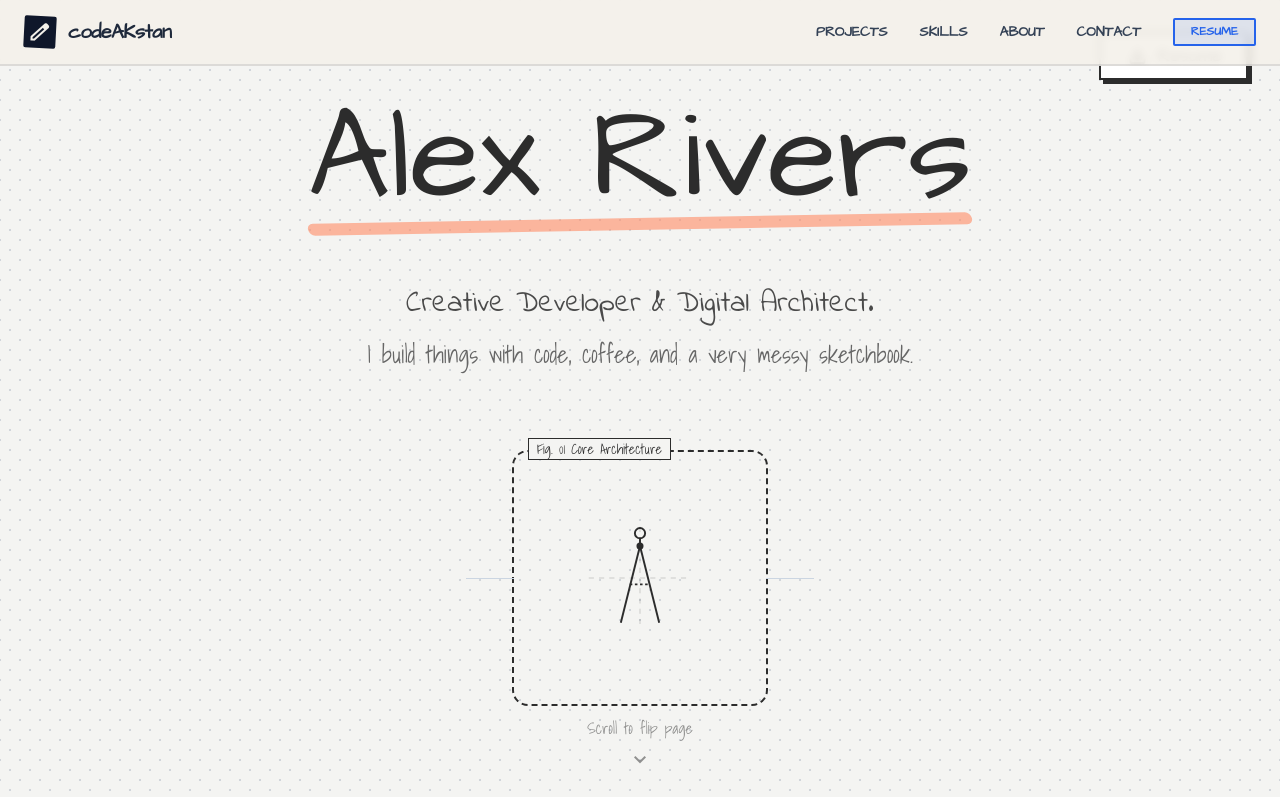
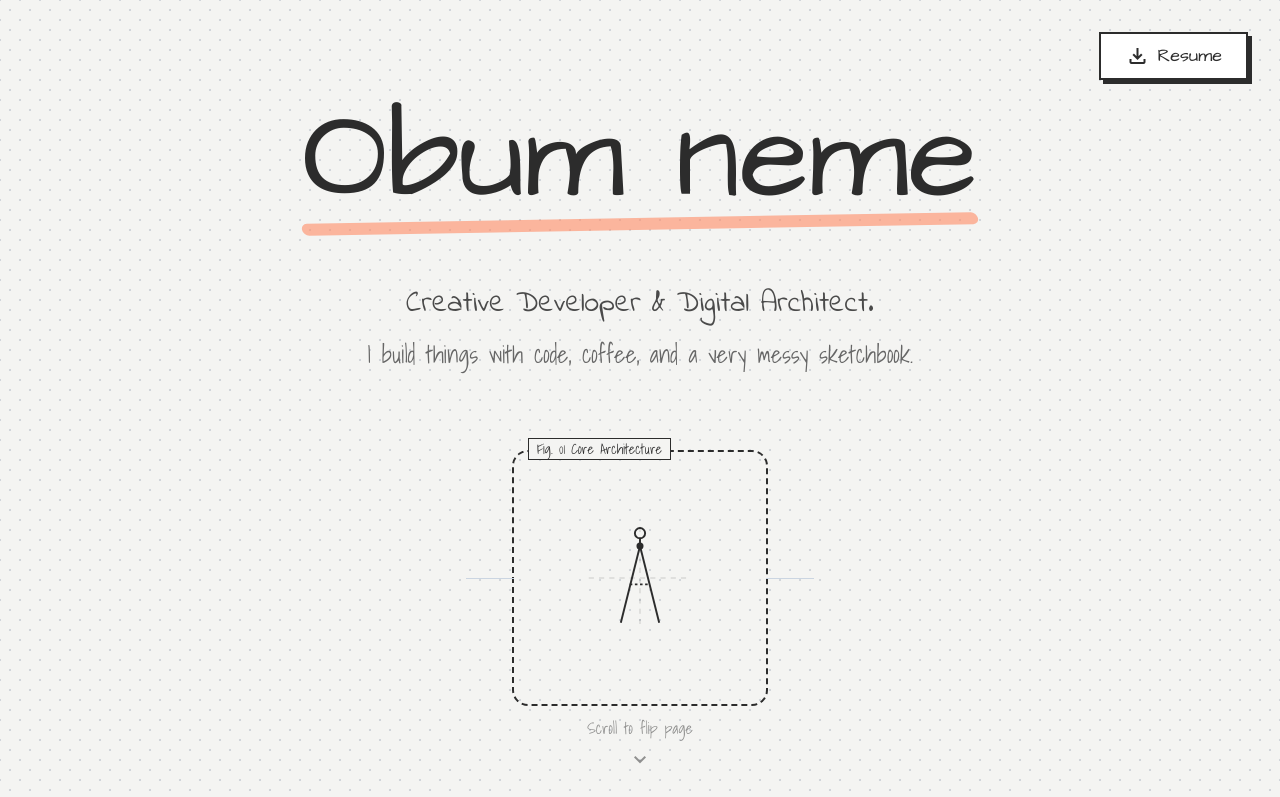
Before and after one commit to codeAKstan/cdk, a Next.js app: page / in a window 1280 px wide. Shown: the top 797 px of the page. Built offline with nearby package versions, Linux system fonts and the light colour scheme; no server answers; the database is empty.

Commit message:
chore: temporarily hide header and update default profile name
- Comment out Header component for layout testing
- Change default fallback name from "Alex Rivers" to "Obum neme"

```diff
--- a/app/page.js
+++ b/app/page.js
@@ -10,7 +10,7 @@ import Footer from "@/components/Footer"
 export default function Home() {
   return (
     <>
-      <Header />
+      {/* <Header /> */}
       <main className="relative z-10">
         <Hero />
         <Stats />
--- a/components/Hero.js
+++ b/components/Hero.js
@@ -13,7 +13,7 @@ export default function Hero() {
             .catch(err => console.error(err));
     }, []);
 
-    const name = profile?.name || "Alex Rivers";
+    const name = profile?.name || "Obum neme";
     const headline = profile?.headline || "Creative Developer & Digital Architect.";
     const bio = profile?.bio || "I build things with code, coffee, and a very messy sketchbook.";
 
```
